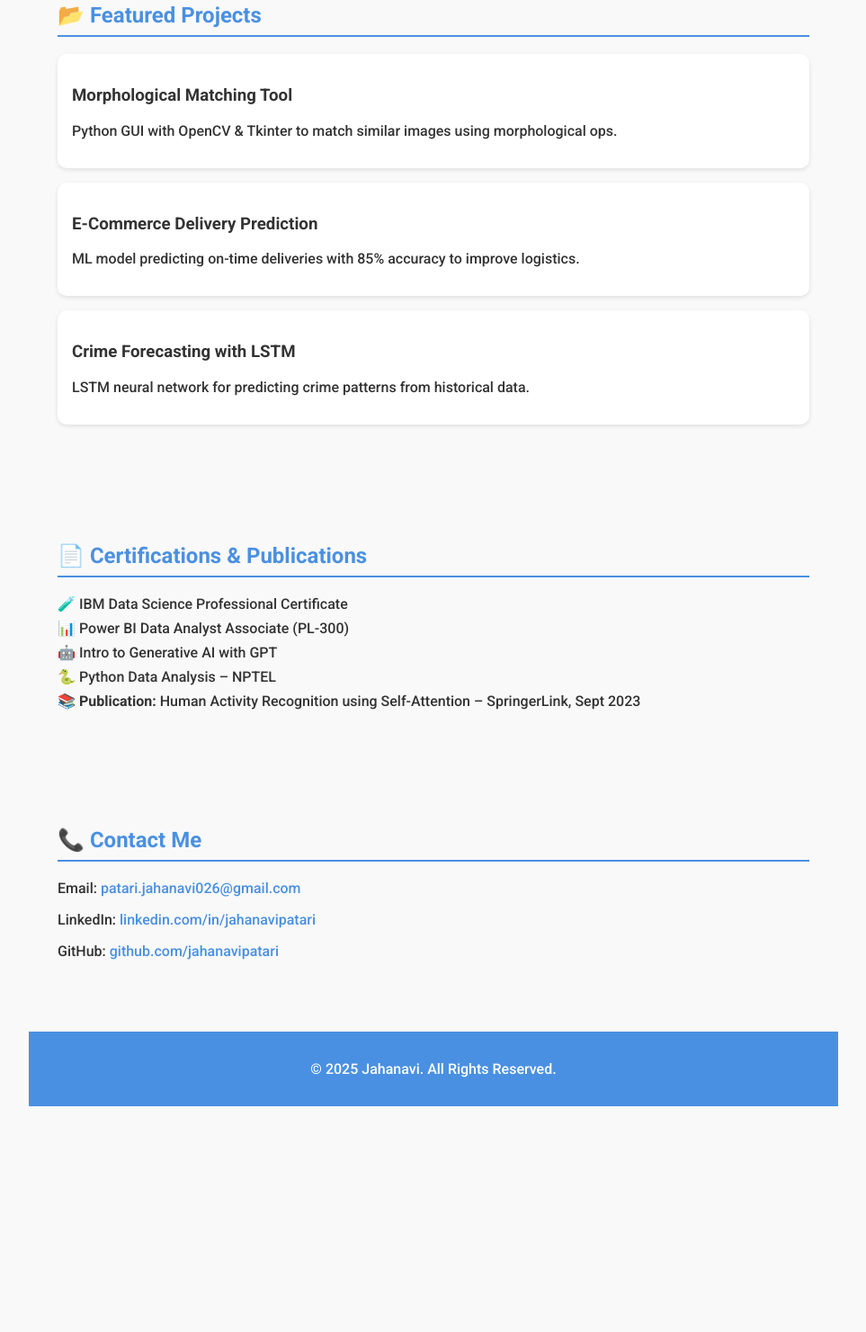
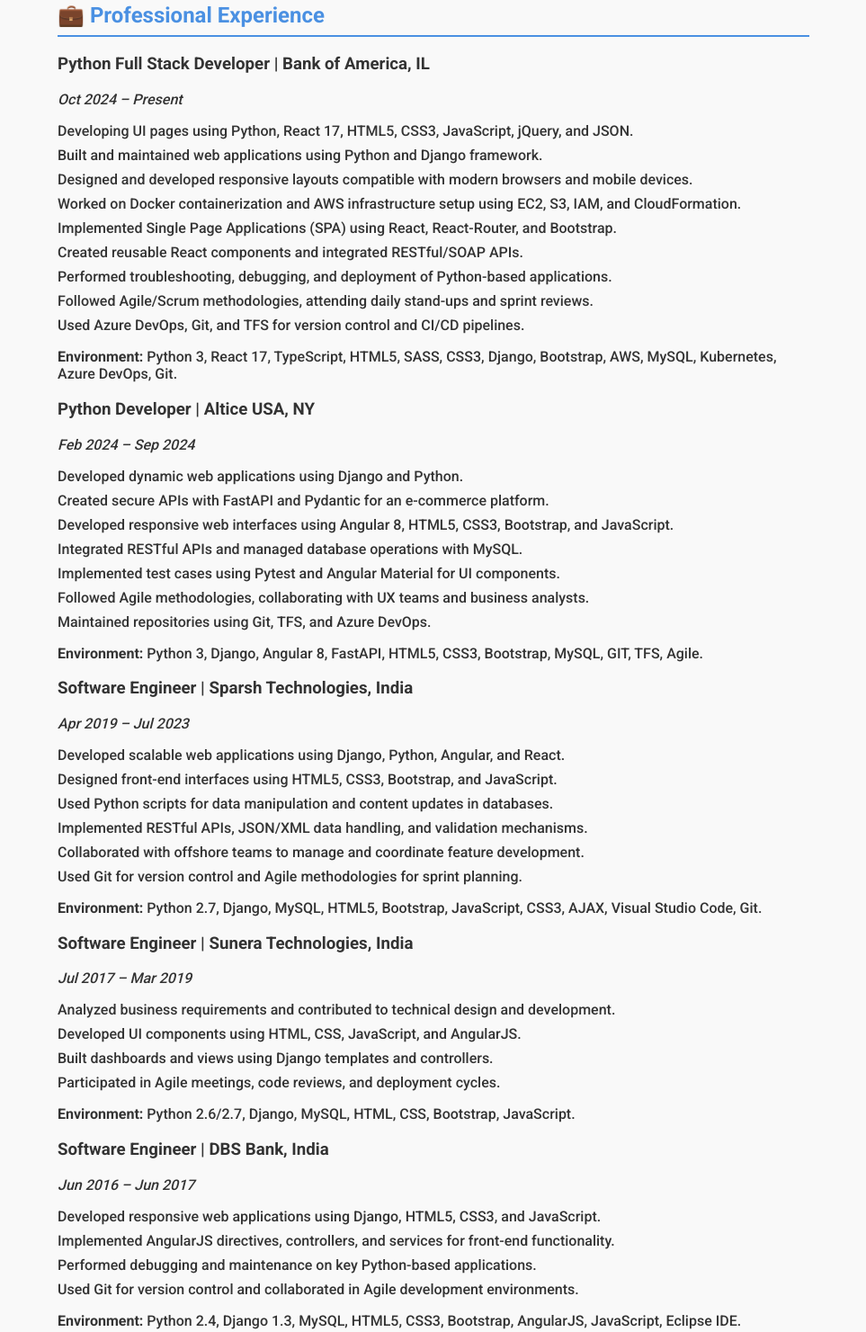
Before and after one commit to jahanavipatari/jahanavipatari.github.io, a website: page index.html in a window 1280 px wide. Shown: the part 1058-2539 px from the top of the page at 90% size, without its empty margins (158-1121 px from the left). Before the commit the page ends 2352 px from the top, so only its background shows below. Drawn offline with Linux system fonts and the light colour scheme.

Commit message:
Add professional experience section to portfolio
Added professional experience section detailing various roles and responsibilities.

```diff
--- a/index.html
+++ b/index.html
@@ -105,6 +105,79 @@
   </ul>
 </section>
 
+<section class="experience">
+  <h2>💼 Professional Experience</h2>
+
+  <div class="job">
+    <h3>Python Full Stack Developer | Bank of America, IL</h3>
+    <p><em>Oct 2024 – Present</em></p>
+    <ul>
+      <li>Developing UI pages using Python, React 17, HTML5, CSS3, JavaScript, jQuery, and JSON.</li>
+      <li>Built and maintained web applications using Python and Django framework.</li>
+      <li>Designed and developed responsive layouts compatible with modern browsers and mobile devices.</li>
+      <li>Worked on Docker containerization and AWS infrastructure setup using EC2, S3, IAM, and CloudFormation.</li>
+      <li>Implemented Single Page Applications (SPA) using React, React-Router, and Bootstrap.</li>
+      <li>Created reusable React components and integrated RESTful/SOAP APIs.</li>
+      <li>Performed troubleshooting, debugging, and deployment of Python-based applications.</li>
+      <li>Followed Agile/Scrum methodologies, attending daily stand-ups and sprint reviews.</li>
+      <li>Used Azure DevOps, Git, and TFS for version control and CI/CD pipelines.</li>
+    </ul>
+    <p><strong>Environment:</strong> Python 3, React 17, TypeScript, HTML5, SASS, CSS3, Django, Bootstrap, AWS, MySQL, Kubernetes, Azure DevOps, Git.</p>
+  </div>
+
+  <div class="job">
+    <h3>Python Developer | Altice USA, NY</h3>
+    <p><em>Feb 2024 – Sep 2024</em></p>
+    <ul>
+      <li>Developed dynamic web applications using Django and Python.</li>
+      <li>Created secure APIs with FastAPI and Pydantic for an e-commerce platform.</li>
+      <li>Developed responsive web interfaces using Angular 8, HTML5, CSS3, Bootstrap, and JavaScript.</li>
+      <li>Integrated RESTful APIs and managed database operations with MySQL.</li>
+      <li>Implemented test cases using Pytest and Angular Material for UI components.</li>
+      <li>Followed Agile methodologies, collaborating with UX teams and business analysts.</li>
+      <li>Maintained repositories using Git, TFS, and Azure DevOps.</li>
+    </ul>
+    <p><strong>Environment:</strong> Python 3, Django, Angular 8, FastAPI, HTML5, CSS3, Bootstrap, MySQL, GIT, TFS, Agile.</p>
+  </div>
+
+  <div class="job">
+    <h3>Software Engineer | Sparsh Technologies, India</h3>
+    <p><em>Apr 2019 – Jul 2023</em></p>
+    <ul>
+      <li>Developed scalable web applications using Django, Python, Angular, and React.</li>
+      <li>Designed front-end interfaces using HTML5, CSS3, Bootstrap, and JavaScript.</li>
+      <li>Used Python scripts for data manipulation and content updates in databases.</li>
+      <li>Implemented RESTful APIs, JSON/XML data handling, and validation mechanisms.</li>
+      <li>Collaborated with offshore teams to manage and coordinate feature development.</li>
+      <li>Used Git for version control and Agile methodologies for sprint planning.</li>
+    </ul>
+    <p><strong>Environment:</strong> Python 2.7, Django, MySQL, HTML5, Bootstrap, JavaScript, CSS3, AJAX, Visual Studio Code, Git.</p>
+  </div>
+
+  <div class="job">
+    <h3>Software Engineer | Sunera Technologies, India</h3>
+    <p><em>Jul 2017 – Mar 2019</em></p>
+    <ul>
+      <li>Analyzed business requirements and contributed to technical design and development.</li>
+      <li>Developed UI components using HTML, CSS, JavaScript, and AngularJS.</li>
+      <li>Built dashboards and views using Django templates and controllers.</li>
+      <li>Participated in Agile meetings, code reviews, and deployment cycles.</li>
+    </ul>
+    <p><strong>Environment:</strong> Python 2.6/2.7, Django, MySQL, HTML, CSS, Bootstrap, JavaScript.</p>
+  </div>
+
+  <div class="job">
+    <h3>Software Engineer | DBS Bank, India</h3>
+    <p><em>Jun 2016 – Jun 2017</em></p>
+    <ul>
+      <li>Developed responsive web applications using Django, HTML5, CSS3, and JavaScript.</li>
+      <li>Implemented AngularJS directives, controllers, and services for front-end functionality.</li>
+      <li>Performed debugging and maintenance on key Python-based applications.</li>
+      <li>Used Git for version control and collaborated in Agile development environments.</li>
+    </ul>
+    <p><strong>Environment:</strong> Python 2.4, Django 1.3, MySQL, HTML5, CSS3, Bootstrap, AngularJS, JavaScript, Eclipse IDE.</p>
+  </div>
+</section>
 
 
   <section class="projects">
```
